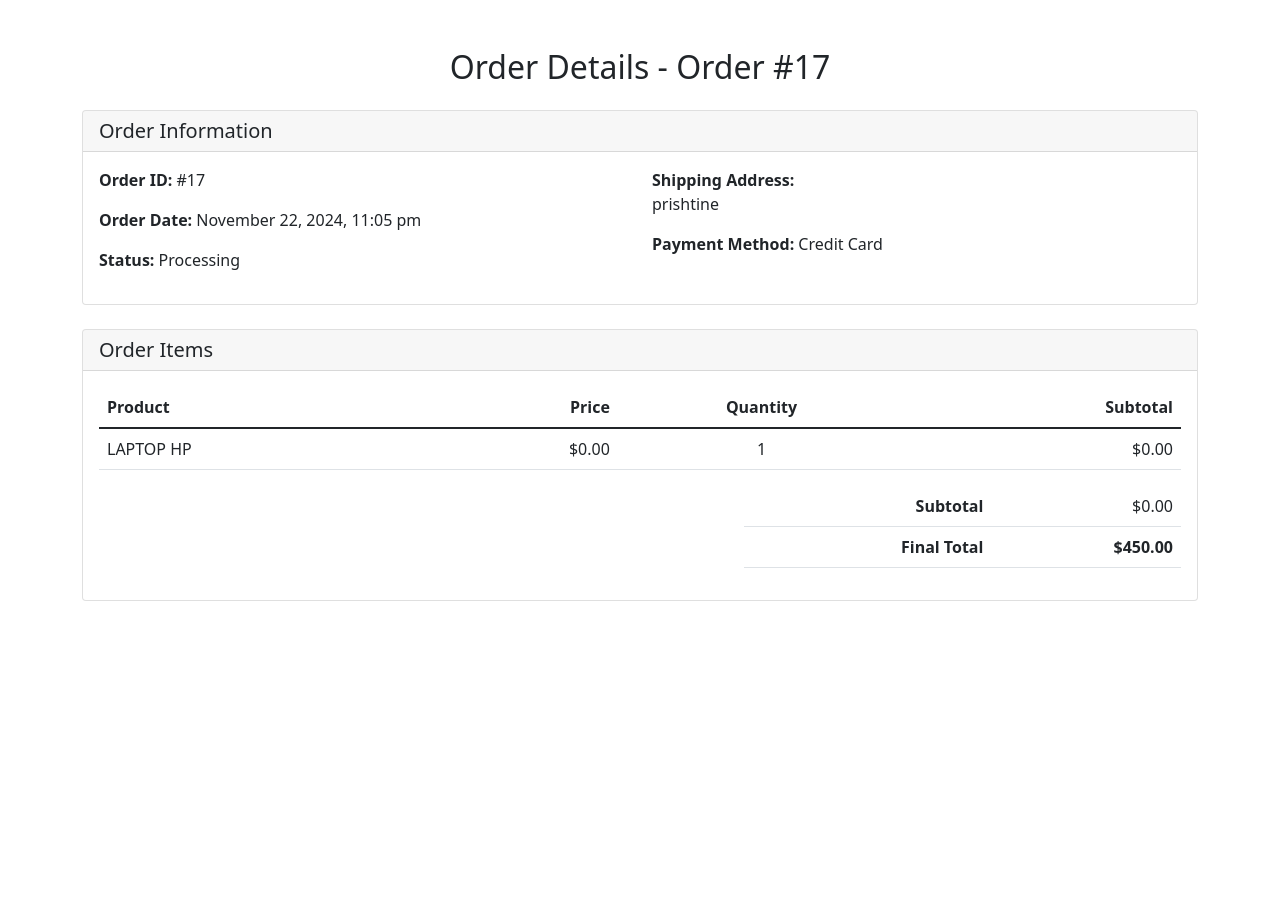
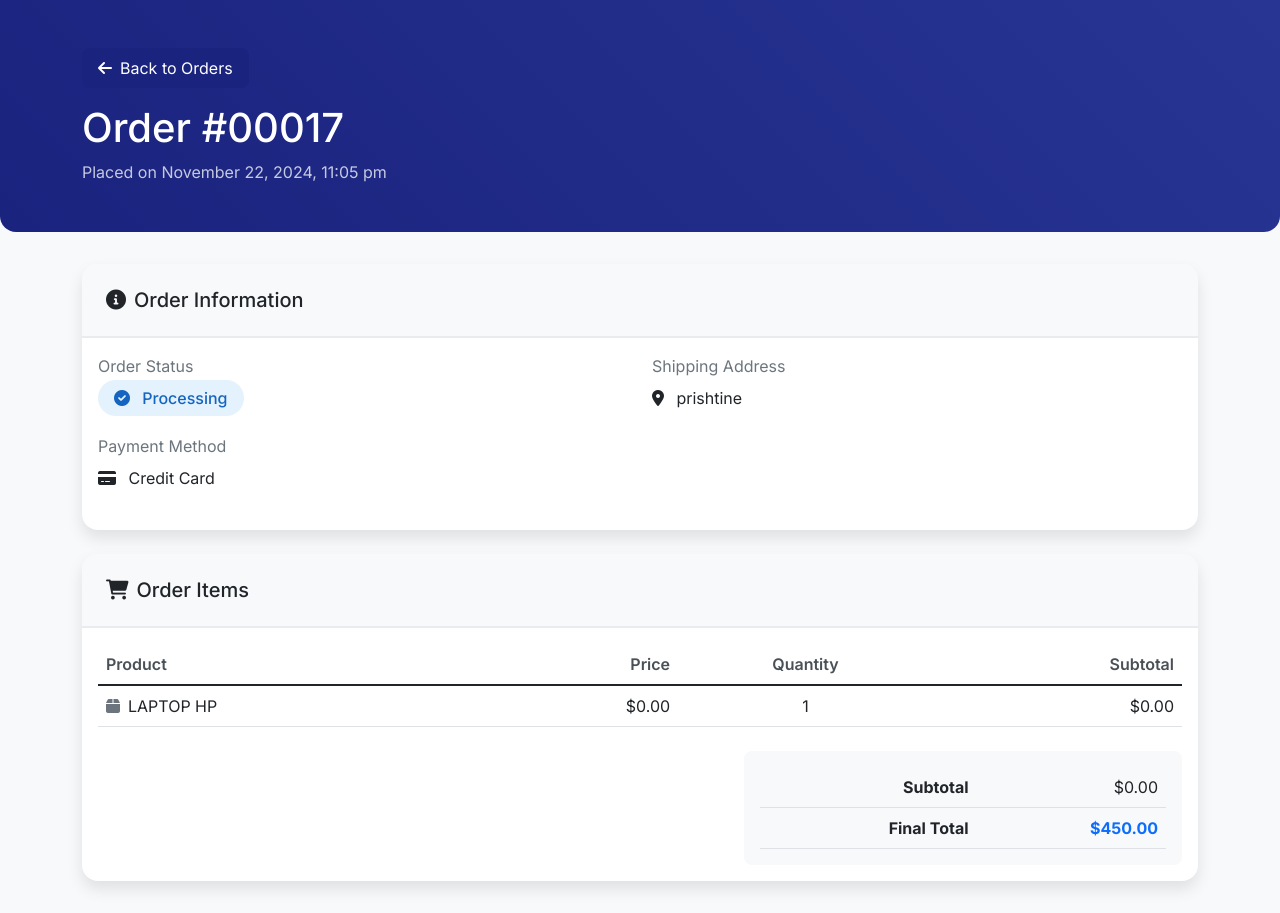
Before and after one commit to DonjeteHasani/techh, a PHP site: page /order_details.php?order_id=17 in a window 1280 px wide. Before the commit the page ends 601 px from the top, so only its background shows below. Run offline with PHP 8.4, Linux system fonts and the light colour scheme; a user stored in the database is signed in; data comes from the database, SQL or seed files in the repository.

Commit message:
Update order_details.php
update

```diff
--- a/order_details.php
+++ b/order_details.php
@@ -47,34 +47,134 @@ $items = $itemsStmt->fetchAll(PDO::FETCH_ASSOC);
     <title>Order Details</title>
     <link href="https://cdn.jsdelivr.net/npm/bootstrap@5.1.3/dist/css/bootstrap.min.css" rel="stylesheet">
     <link rel="stylesheet" href="https://cdnjs.cloudflare.com/ajax/libs/font-awesome/6.0.0/css/all.min.css">
+    <link href="https://fonts.googleapis.com/css2?family=Inter:wght@400;500;600;700&display=swap" rel="stylesheet">
+    <style>
+        body {
+            background-color: #f8f9fa;
+            font-family: 'Inter', sans-serif;
+        }
+        .order-header {
+            background: linear-gradient(45deg, #1a237e, #283593);
+            color: white;
+            padding: 3rem 0;
+            margin-bottom: 2rem;
+            border-radius: 0 0 1rem 1rem;
+        }
+        .card {
+            border: none;
+            box-shadow: 0 0.5rem 1rem rgba(0, 0, 0, 0.1);
+            border-radius: 1rem;
+            margin-bottom: 2rem;
+            transition: transform 0.2s;
+        }
+        .card:hover {
+            transform: translateY(-5px);
+        }
+        .card-header {
+            background-color: #f8f9fa;
+            border-bottom: 2px solid #e9ecef;
+            padding: 1.5rem;
+            border-radius: 1rem 1rem 0 0 !important;
+        }
+        .table {
+            margin-bottom: 0;
+        }
+        .table th {
+            font-weight: 600;
+            color: #495057;
+            border-top: none;
+        }
+        .table td {
+            vertical-align: middle;
+        }
+        .back-button {
+            background-color: #1a237e;
+            color: white;
+            border-radius: 0.5rem;
+            padding: 0.5rem 1rem;
+            text-decoration: none;
+            transition: all 0.3s;
+            display: inline-block;
+            margin-bottom: 1rem;
+        }
+        .back-button:hover {
+            background-color: #283593;
+            color: white;
+            transform: translateX(-5px);
+        }
+        .status-badge {
+            padding: 0.5rem 1rem;
+            border-radius: 2rem;
+            font-weight: 500;
+            background-color: #e3f2fd;
+            color: #1565c0;
+        }
+        .order-total {
+            background-color: #f8f9fa;
+            border-radius: 0.5rem;
+            padding: 1rem;
+        }
+        @media (max-width: 768px) {
+            .order-header {
+                padding: 2rem 0;
+            }
+            .card-body {
+                padding: 1rem;
+            }
+        }
+    </style>
 </head>
 <body>
 
-<div class="container mt-5">
-    <h2 class="text-center mb-4">Order Details - Order #<?php echo $order['id']; ?></h2>
+<div class="order-header">
+    <div class="container">
+        <a href="my_orders.php" class="back-button">
+            <i class="fas fa-arrow-left me-2"></i>Back to Orders
+        </a>
+        <h1 class="mb-2">Order #<?php echo str_pad($order['id'], 5, '0', STR_PAD_LEFT); ?></h1>
+        <p class="opacity-75 mb-0">Placed on <?php echo date('F j, Y, g:i a', strtotime($order['order_date'])); ?></p>
+    </div>
+</div>
 
+<div class="container">
     <div class="card mb-4">
         <div class="card-header">
-            <h5 class="mb-0">Order Information</h5>
+            <h5 class="mb-0"><i class="fas fa-info-circle me-2"></i>Order Information</h5>
         </div>
         <div class="card-body">
             <div class="row">
                 <div class="col-md-6">
-                    <p><strong>Order ID:</strong> #<?php echo $order['id']; ?></p>
-                    <p><strong>Order Date:</strong> <?php echo date('F j, Y, g:i a', strtotime($order['order_date'])); ?></p>
-                    <p><strong>Status:</strong> <?php echo htmlspecialchars($order['status']); ?></p>
+                    <div class="mb-4">
+                        <p class="text-muted mb-2">Order Status</p>
+                        <span class="status-badge">
+                            <i class="fas fa-check-circle me-2"></i>
+                            <?php echo htmlspecialchars($order['status']); ?>
+                        </span>
+                    </div>
+                    <div class="mb-4">
+                        <p class="text-muted mb-2">Payment Method</p>
+                        <p class="mb-0">
+                            <i class="fas fa-credit-card me-2"></i>
+                            <?php echo htmlspecialchars($order['payment_method']); ?>
+                        </p>
+                    </div>
                 </div>
                 <div class="col-md-6">
-                    <p><strong>Shipping Address:</strong><br><?php echo nl2br(htmlspecialchars($order['shipping_address'])); ?></p>
-                    <p><strong>Payment Method:</strong> <?php echo htmlspecialchars($order['payment_method']); ?></p>
+                    <div class="mb-4">
+                        <p class="text-muted mb-2">Shipping Address</p>
+                        <p class="mb-0">
+                            <i class="fas fa-map-marker-alt me-2"></i>
+                            <?php echo nl2br(htmlspecialchars($order['shipping_address'])); ?>
+                        </p>
+                    </div>
                 </div>
             </div>
         </div>
     </div>
 
-    <div class="card mb-4">
+    <div class="card">
         <div class="card-header">
-            <h5 class="mb-0">Order Items</h5>
+            <h5 class="mb-0"><i class="fas fa-shopping-cart me-2"></i>Order Items</h5>
         </div>
         <div class="card-body">
             <div class="table-responsive">
@@ -90,7 +190,12 @@ $items = $itemsStmt->fetchAll(PDO::FETCH_ASSOC);
                     <tbody>
                         <?php foreach ($items as $item): ?>
                             <tr>
-                                <td><?php echo htmlspecialchars($item['name']); ?></td>
+                                <td>
+                                    <div class="d-flex align-items-center">
+                                        <i class="fas fa-box me-2 text-muted"></i>
+                                        <?php echo htmlspecialchars($item['name']); ?>
+                                    </div>
+                                </td>
                                 <td class="text-end">$<?php echo number_format($item['original_price'], 2); ?></td>
                                 <td class="text-center"><?php echo $item['quantity']; ?></td>
                                 <td class="text-end">$<?php echo number_format($item['original_price'] * $item['quantity'], 2); ?></td>
@@ -100,9 +205,10 @@ $items = $itemsStmt->fetchAll(PDO::FETCH_ASSOC);
                 </table>
             </div>
 
-            <div class="row justify-content-end">
+            <div class="row justify-content-end mt-4">
                 <div class="col-md-5">
-                    <table class="table table-clear">
+                    <div class="order-total">
+                        <table class="table table-clear mb-0">
                             <tbody>
                                 <tr>
                                     <td class="text-end"><strong>Subtotal</strong></td>
@@ -114,7 +220,8 @@ $items = $itemsStmt->fetchAll(PDO::FETCH_ASSOC);
                                     <td class="text-end">
                                         <strong>Discount</strong><br>
                                         <small class="text-muted">
-                                        Coupon: <?php echo htmlspecialchars($order['coupon_code']); ?>
+                                            <i class="fas fa-tag me-1"></i>
+                                            <?php echo htmlspecialchars($order['coupon_code']); ?>
                                             (<?php echo $order['discount_percentage']; ?>% off)
                                         </small>
                                     </td>
@@ -124,12 +231,13 @@ $items = $itemsStmt->fetchAll(PDO::FETCH_ASSOC);
                                 </tr>
                                 <?php endif; ?>
 
-                            <tr>
+                                <tr class="border-top">
                                     <td class="text-end"><strong>Final Total</strong></td>
-                                <td class="text-end"><strong>$<?php echo number_format($order['total_amount'], 2); ?></strong></td>
+                                    <td class="text-end"><strong class="text-primary">$<?php echo number_format($order['total_amount'], 2); ?></strong></td>
                                 </tr>
                             </tbody>
                         </table>
+                    </div>
                 </div>
             </div>
         </div>
```
Lines whose indentation alone changed are shown as unchanged.
